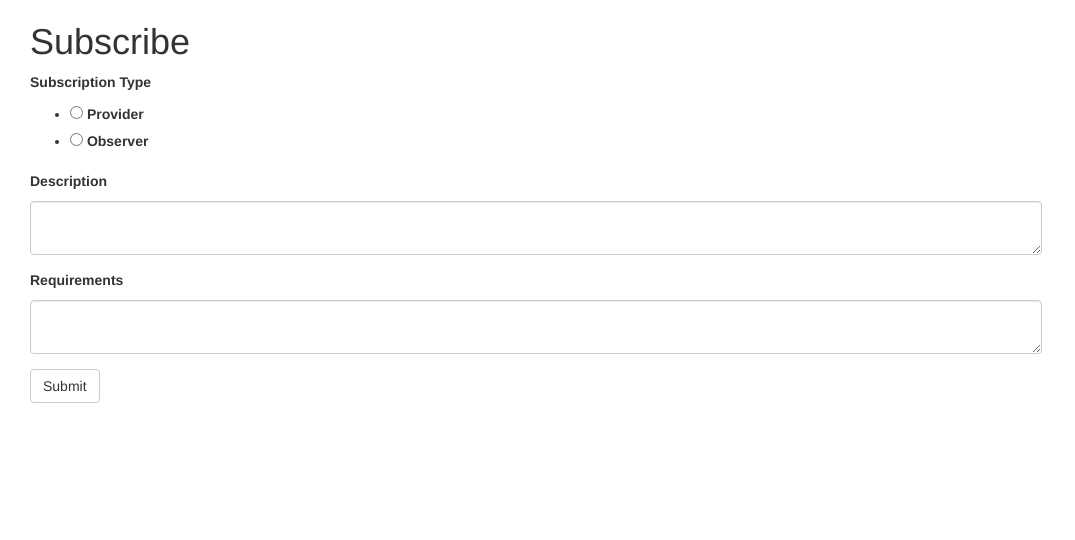
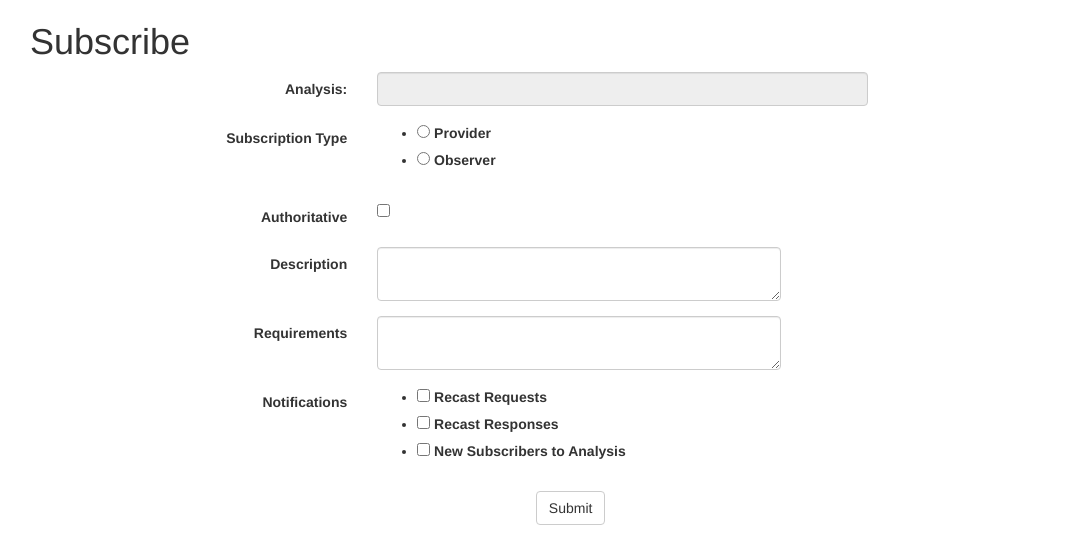
Before and after one commit to lukasheinrich/recast-newfrontend, a Flask app: template recastfrontend/templates/subscribe.html in a window 1280 px wide. Shown: the part 321-861 px from the top of the page, without its empty margins (0-1075 px from the left). Before the commit the page ends 724 px from the top, so only its background shows below. Run offline with Flask 2, Linux system fonts and the light colour scheme; the template is opened without the code that fills it: values that come from a table or form of the project are taken from there, others are empty; parts of the project's set-up code (start-up, migrations or seed data) failed here and were passed over; some libraries are stand-ins or nearby versions.

Commit message:
subscriptions features

```diff
--- a/recastfrontend/forms.py
+++ b/recastfrontend/forms.py
@@ -1,6 +1,7 @@
 from flask_wtf import Form
-from wtforms import StringField, SelectField, IntegerField, TextAreaField, FormField, SubmitField, FieldList, FileField, RadioField
+from wtforms import StringField, SelectField, IntegerField, TextAreaField, FormField, SubmitField, FieldList, RadioField, SelectMultipleField, widgets, BooleanField
 from wtforms.validators import DataRequired
+from flask_wtf.file import FileField
 
 class RunConditionSubmitForm(Form):
     name  = StringField('Title of run condition', validators=[DataRequired()])
@@ -38,18 +39,25 @@
     conditions_description = IntegerField("Conditions description")
 
 class RequestSubmitForm(Form):
-    analysis = SelectField('Analysis', validators=[DataRequired()])
+    analysis_id = IntegerField('Analysis')
     model_name = StringField('Model Name', validators=[DataRequired()])
     reason_for_request = TextAreaField('Reason for request')
     additional_information = TextAreaField('Additional information')
 
 class RequestParameterPointsSubmitForm(Form):
     parameter_point = StringField('Parameter Point 1', validators=[DataRequired()])
-    lhe_file = FileField('LHE file', validators=[DataRequired()])
+    lhe_file = FileField('LHE file')
     number_events = IntegerField('# of events')
     reference_cross_section = StringField('Reference cross section')
 
+class MultipleCheckboxField(SelectMultipleField):
+    widget = widgets.ListWidget(prefix_label=False)
+    option_widget = widgets.CheckboxInput()
+
 class SubscribeSubmitForm(Form):
-    subscription_type= RadioField('Subscription Type', choices=[('value', 'Provider'), ('value_two', 'Observer')])
+    subscription_type= RadioField('Subscription Type', choices=[('Provider', 'Provider'), ('Provider', 'Observer')], validators=[DataRequired()])
     description = TextAreaField('Description')
     requirements = TextAreaField('Requirements')
+    notifications = MultipleCheckboxField('Notifications', choices=[('Recast Requests', 'Recast Requests'), ('Recast Responses', 'Recast Responses'), ('New Subscribers to Analysis', 'New Subscribers to Analysis')])
+    authoritative = BooleanField('Authoritative')
+    analysis_id = IntegerField('Analysis')
--- a/recastfrontend/server.py
+++ b/recastfrontend/server.py
@@ -12,6 +12,8 @@
 from recastdb.database import db
 import recastdb.models as dbmodels
 import forms
+from werkzeug import secure_filename
+#from flask.ext.paginate import Pagination
 
 
 celeryapp  = importlib.import_module(frontendconf['CELERYAPP']).app
@@ -70,6 +72,10 @@
   user = User(orcid = login_details['orcid'], fullname = login_details['name'], authenticated = True)
   login.login_user(user)
 
+  #user = dbmodels.User('Christian Bora', 'borachristian@gmail.com')
+  #db.session.add(user)
+  #db.session.commit()
+
   return redirect(url_for('home'))
 
 # Forms --------------------------------------------------------------------------------
@@ -87,6 +93,8 @@
   if myform.validate_on_submit():
     synctasks.createAnalysisFromForm(app,myform,login.current_user, run_condition_form)
     flash('success! form validated and was processed','success')
+    return redirect(url_for('analyses'))
+
   elif myform.is_submitted():
     print myform.errors
     flash('failure! form did not validate and was not processed','danger')
@@ -161,24 +169,29 @@
 
   return render_template('form.html', form=scan_request_form)
 
-@app.route("/request_form", methods=['GET', 'POST'])
+@app.route("/request_form", methods=('GET', 'POST'), defaults={'analysis_id':1})
 @login.login_required
-def request_form():
+def request_form(analysis_id):
   request_form = forms.RequestSubmitForm()
 
-  analysis = dbmodels.Analysis.query.all()
-  request_form.analysis.choices = [(str(a.id), a.title) for a in analysis]
+  parameter_point_form = forms.RequestParameterPointsSubmitForm()
 
-  parameter_point_form = forms.RequestParameterPointsSubmitForm()
+  analysis = db.session.query(dbmodels.Analysis).filter(dbmodels.Analysis.id == analysis_id).all()
+  request_form.analysis_id.data = analysis_id
 
   if request_form.validate_on_submit():
     flash('success!', 'success')
     synctasks.createRequestFromForm(app, request_form, login.current_user, parameter_point_form)
+    #filename = secure_filename(parameter_point_form.lhe_file.data.filename)
+    #parameter_point_form.lhe_file.data.save('./' + filename)
+    return redirect(url_for('analyses'))
+
   elif request_form.is_submitted():
     print request_form.errors
     flash('failure!', 'failure')
+    filename = None
 
-  return render_template('request_form.html', form=request_form, parameter_points_form=parameter_point_form)
+  return render_template('request_form.html', form=request_form, parameter_points_form=parameter_point_form, analysis = analysis[0])
 
 @app.route("/pointrequestform", methods=('GET', 'POST'))
 @login.login_required
@@ -198,14 +211,12 @@
     print point_request_form.errors
     flash('failure!', 'failure')
 
-
   return render_template('form.html', form = point_request_form)
 
 @app.route("/basicrequestform", methods=('GET', 'POST'))
 @login.login_required
 def basic_request_form():
   basic_request_form = forms.BasicRequestSubmitForm()
-
 
   if basic_request_form.validate_on_submit():
     synctasks.createBasicRequestFromForm(app, basic_request_form, login.current_user)
@@ -216,27 +227,27 @@
 
   return render_template('form.html', form = basic_request_form)
 
-
-@app.route("/subscribe", methods=['GET', 'POST'])
+@app.route("/subscribe", methods=['GET', 'POST'], defaults={'analysis_id': 1})
 @login.login_required
-def subscribe():
+def subscribe(analysis_id):
   subscribe_form = forms.SubscribeSubmitForm()
+  analysis = db.session.query(dbmodels.Analysis).filter(dbmodels.Analysis.id == analysis_id).all()
+  subscribe_form.analysis_id.data = analysis_id
 
   if subscribe_form.validate_on_submit():
-    flash('success!', 'success')
+    synctasks.createSubscriptionFromForm(app, subscribe_form, login.current_user)
+    flash('success! You have been subscribed', 'success')
+    return redirect(url_for('analyses'))
   elif subscribe_form.is_submitted():
     flash('failure!', 'failure')
 
-  return render_template('subscribe.html', form=subscribe_form)
-
+  return render_template('subscribe.html', form=subscribe_form, analysis = analysis[0])
 
 
 # Views -------------------------------------------------------------------------------------
 @app.route("/analysis/<int:id>", methods=['GET', 'POST'])
 def analysis(id):
   query = db.session.query(dbmodels.Analysis).filter(dbmodels.Analysis.id == id).all()
-  print id
-  print query[0].title
   return render_template('analysis.html', analysis=query[0])
 
 @app.route("/analyses")
@@ -257,6 +268,12 @@
 def request_view(id):
   query = db.session.query(dbmodels.ScanRequest).filter(dbmodels.ScanRequest.id == id).all()
   return render_template('request.html', request = query[0])
+
+@app.route('/subscriptions')
+@login.login_required
+def subscriptions():
+  query = db.session.query(dbmodels.Subscription).all()
+  return render_template('subscriptions.html', subscriptions = query)
 
 @app.route("/users")
 @login.login_required
@@ -304,6 +321,34 @@
 def display_user_stories():
   return render_template('userstories.html')
 
+@app.route("/testing", defaults={'page': 1})
+@app.route('/testing/page/<int:page>')
+@login.login_required
+def display_testing(page):
+  query = db.session.query(dbmodels.Analysis).all()
+  count = len(query)
+  new_query = get_elements_for_page(page, 5, count, query)
+
+  if not new_query and page != 1:
+    abort(404)
+
+  pagination = Pagination(page=page, total=count)
+  return render_template('testing.html', analyses = new_query, pagination = pagination)
+
+
+def get_elements_for_page(page, PER_PAGE, count, obj):
+  first_index = (page - 1) * PER_PAGE
+  last_index = first_index + PER_PAGE
+  return obj[first_index:last_index]
+
+
+def url_for_other_page(page):
+  args = request.view_args.copy
+  args['page'] = page
+  return url_for(request.endpoint, **args)
+
+app.jinja_env.globals['url_for_other_pages'] = url_for_other_page
+
 # Other functions ---------------------------------------------------------------------------
 
 @app.route("/logout")
--- a/recastfrontend/templates/analyses_views.html
+++ b/recastfrontend/templates/analyses_views.html
@@ -4,27 +4,27 @@
 {% block container %}
 
 <div class="container">
-<h3> Analyses </h3>
+<h3> Analyses / <a href="analysis_form" class="btn btn-info" role="button">New Analysis</a></h3>
 <table class="table">
   <thead>
     <tr>
         <th>Title</th>
         <th>Collaboration</th>
         <th>Owner</th>
+	<th>Action</th>
       </tr>
     </thead>
     <tbody>
       {% for analysis in analyses %}
-
       <tr class="active">
 	<td>    <a href ="{{ url_for('.analysis', id=analysis.id) }}"> {{ analysis.title }}</a> </td>
 	<td> {{ analysis.collaboration }} </td>
 	<td> {{ analysis.user.name }} </td>
+	<td> <a href="{{ url_for('.analysis', id=analysis.id) }}">&nbsp;view&nbsp;</a>|<a href="{{ url_for('.subscribe', id=analysis.id) }}">&nbsp;subscribe&nbsp;</a>|<a href="{{ url_for('.request_form', id=analysis.id) }}">&nbsp;add&nbsp;request</a></td>
       </tr>
       {% endfor %}
     </tbody>
 </table>
 
-<a href="analysis_form" class="btn btn-info" role="button">New Analysis</a>
 </div>
 {% endblock %}
--- a/recastfrontend/templates/analysis_form.html
+++ b/recastfrontend/templates/analysis_form.html
@@ -2,7 +2,7 @@
 
 {% block container %}
 
-<div class='container'>
+<div class="container">
 
 <h1>Create new analysis</h1>
 
--- a/recastfrontend/templates/request_views.html
+++ b/recastfrontend/templates/request_views.html
@@ -28,6 +28,6 @@
     </tbody>
 </table>
 
-<a href="request_form" class="btn btn-info" role="button">New Request</a>
+<!-- <a href="request_form" class="btn btn-info" role="button">New Request</a> -->
 </div>
 {% endblock %}
--- a/recastfrontend/templates/subscribe.html
+++ b/recastfrontend/templates/subscribe.html
@@ -6,32 +6,58 @@
 
 <h1>Subscribe</h1>
 
-<form method="POST" action=".">
+<form class="form-horizontal" method="POST" role="form">
   {{ form.hidden_tag() }}
 
-
-
-
-
-  {% for field in form if not field.id == 'csrf_token' %}
   <div class="form-group">
-        <label for="{{field.id}}">{{ field.label }}</label>
-
-	{% if not field.id == 'subscription_type' %}
-        {{ field(class='form-control') }}
-	{% endif %}
-
-	{% if field.id == 'subscription_type' %}
-	{{ field }}
-	{% endif %}
-
+    <label class="control-label col-md-4" for="Analysis"> Analysis: </label>
+    <div class="col-md-6">
+      <input class="form-control" id="analysis" type="text" placeholder="{{ analysis.title }}" disabled >
+      </div>
   </div>
 
-      {% endfor %}
+  <div class="form-group">
+    <label class="control-label col-md-4" for="{{ form.subscription_type.id }}"> {{ form.subscription_type.label }} </label>
+    <div class="col-md-6">
+      {{ form.subscription_type }}
+    </div>
+  </div>
 
+  <div class="form-group">
+    <label class="control-label col-md-4" for="{{ form.authoritative.id }}"> {{ form.authoritative.label }} </label>
+    <div class="col-md-6">
+      {{ form.authoritative }}
+    </div>
+  </div>
+
+  <div class="form-group">
+    <label class="control-label col-md-4" for="{{ form.description.id }}"> {{ form.description.label }}</label>
+    <div class="col-md-5">
+      {{ form.description(class='form-control') }}
+    </div>
+  </div>
+
+  <div class="form-group">
+    <label class="control-label col-md-4" for="{{ form.requirements.id }}"> {{ form.requirements.label }}</label>
+    <div class="col-md-5">
+      {{ form.requirements(class='form-control') }}
+    </div>
+  </div>
+
+  <div class="form-group">
+    <label class="control-label col-md-4" for="{{ form.notifications.id }}"> {{ form.notifications.label }}</label>
+    <div class="col-md-6">
+      {{ form.notifications }}
+    </div>
+  </div>
+
+  <div class="form-group">
+    <div class="col-md-offset-6">
       <button type="submit" class="btn btn-default">Submit</button>
+    </div>
+  </div>
+
 </form>
-
 </div>
 
 {% endblock %}
```
Also changed, not shown: recastfrontend/synctasks.py (+17 -1 lines), recastfrontend/templates/request_form.html (+69 -30 lines), recastfrontend/templates/subscriptions.html (added, +30 -0 lines).
